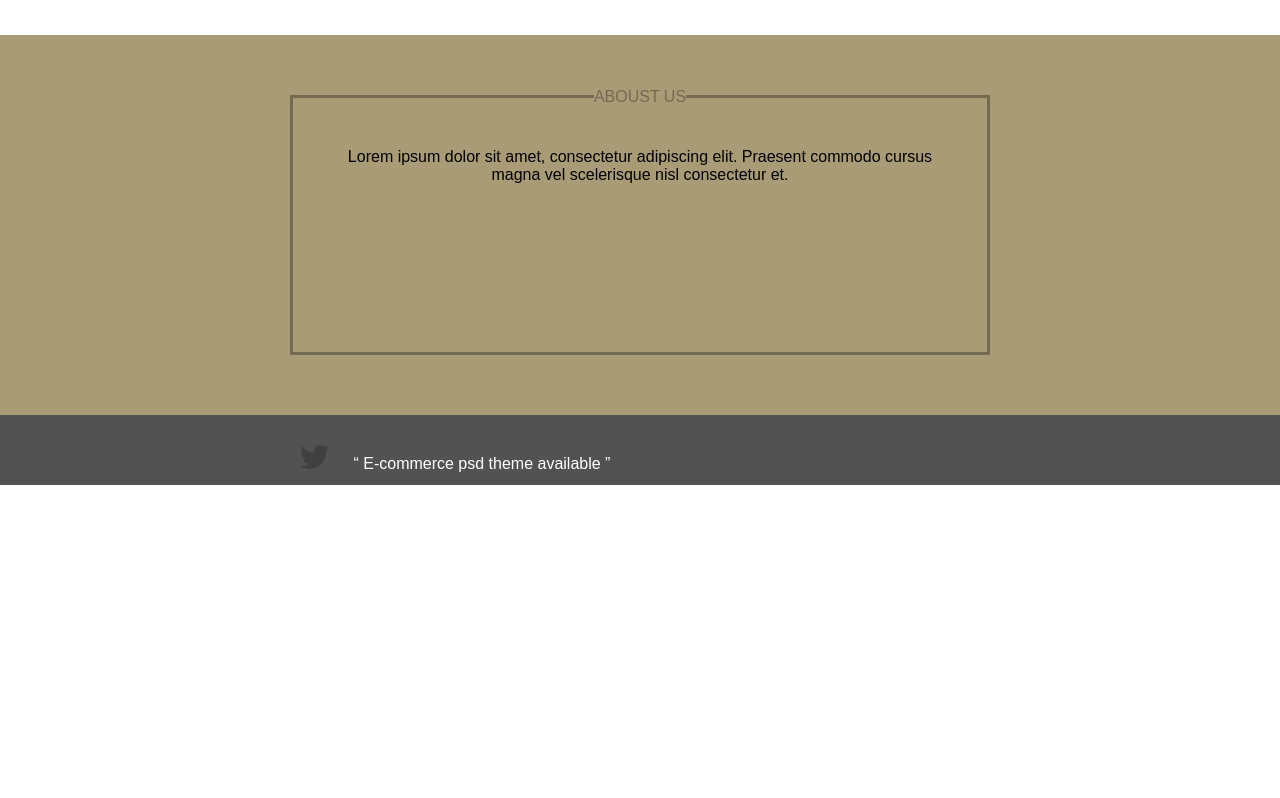
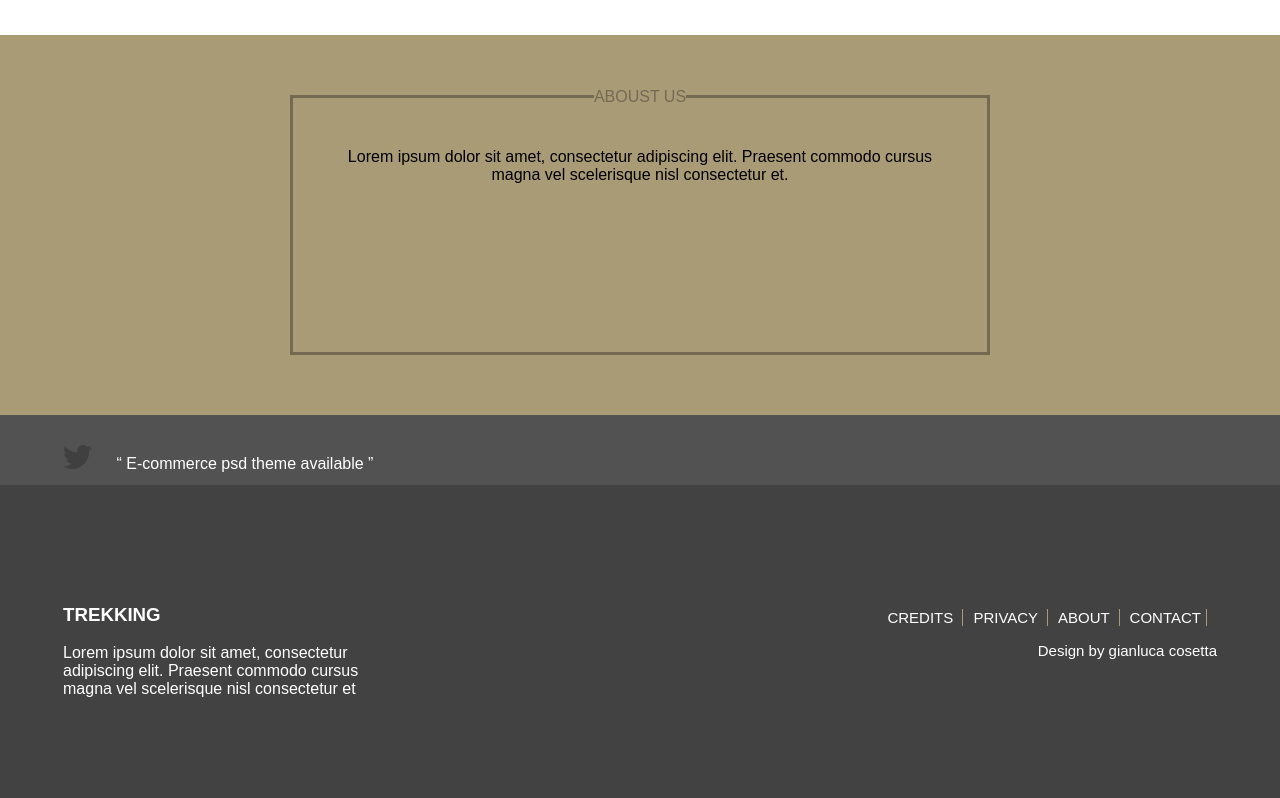
Before and after one commit to inside0104/https---github.com-inside0104-trekking, a plain HTML site: page index.html in a window 1280 px wide. Shown: the part 1944-2742 px from the top of the page. Before the commit the page ends 2446 px from the top, so only its background shows below. Drawn offline with Linux system fonts and the light colour scheme.

Commit message:
https://github.com/inside0104/trekking.git

```diff
--- a/index.html
+++ b/index.html
@@ -126,6 +126,21 @@
             </a>
         </div>
       </div>
-    </div>
+
+      <div class="footer">
+        <div class="footer_info">
+          <h3>Trekking</h3>
+          <span>Lorem ipsum dolor sit amet, consectetur adipiscing elit. Praesent
+            commodo cursus magna vel scelerisque nisl consectetur et</span>
+        </div>
+        <nav class="nav_footer">
+          <a class="nav__footer" href="">credits </a>
+          <a class="nav__footer" href="">Privacy </a>
+          <a class="nav__footer" href="">about  </a>
+          <a class="nav__footer" href=""> contact </a>
+          <p>Design by gianluca cosetta</p>
+        </nav>
+        </div>
+       </div>
   </body>
 </html>
--- a/style.css
+++ b/style.css
@@ -295,8 +295,7 @@ body {
 
     display: flex;
     justify-content: space-between;
-    padding-top: 30px;
-    padding-left: 300px;
+    padding: 30px 63px;;
 }
 .tittle_tw{
     color:white;
@@ -310,3 +309,37 @@ body {
 .tw1{
     text-decoration: none;
 }
+/*footer
+===================*/
+.footer{
+    padding: 100px 63px;
+    display: flex;
+    justify-content: space-between;
+    align-items:center;
+    background-color:#424242;
+}
+.footer_info{
+
+    color: white;
+    width: 300px;
+}
+.footer_info h3{
+    text-transform: uppercase;
+}
+.nav__footer {
+    text-transform: uppercase;
+    padding-right: 5px;
+    border-right: 1px solid #aa9b77;
+    margin-right: 10px;
+    color: white;
+    font-size: 15px;
+    text-decoration: none;
+
+}
+.nav_footer p{
+    color: white;
+    font-size: 15px;
+    text-decoration: none;
+    display: flex;
+    justify-content: end;
+}
```
